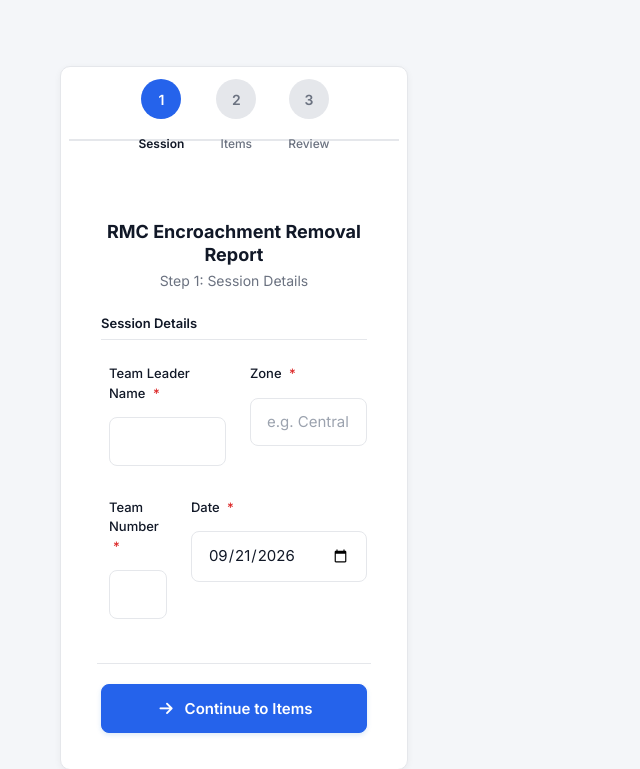
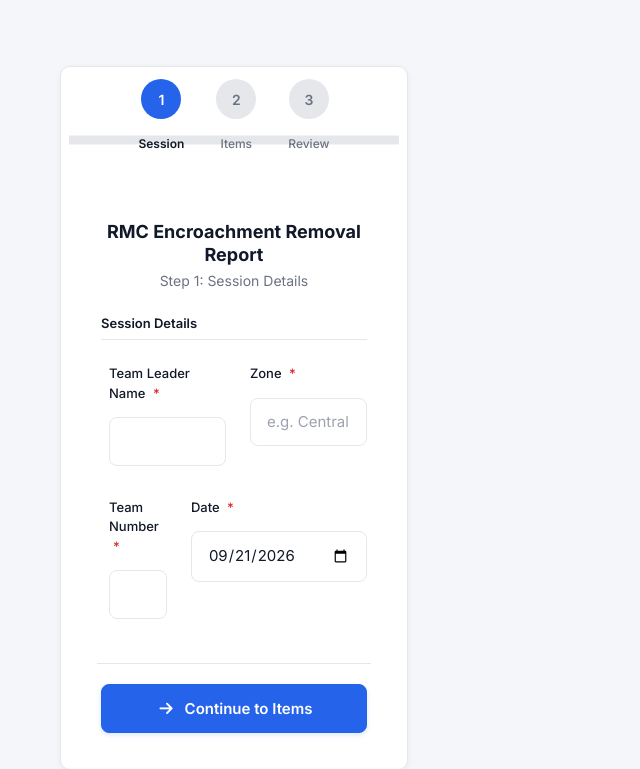
Before and after one commit to SahdevParmar/DigiShulk, a PHP site: page /includes/seizure_form.php in a window 1280 px wide. Shown: the top 769 px of the page, without its empty margins (0-640 px from the left). Run offline with PHP 8.4, Linux system fonts and the light colour scheme; a stand-in replaces the project's code that opens the database connection; some libraries are stand-ins or nearby versions.

Commit message:
Update seizure_form.php

```diff
--- a/includes/seizure_form.php
+++ b/includes/seizure_form.php
@@ -62,7 +62,7 @@ if ($_SERVER["REQUEST_METHOD"] == "POST" && isset($_POST['log_seizure'])) {
 
         <!-- Step Indicator -->
         <nav aria-label="Seizure report steps" style="display: flex; justify-content: center; margin-bottom: var(--space-8); position: relative;">
-            <div style="position: absolute; top: calc(50% + 20px); left: 0; right: 0; height: 2px; background: var(--color-border); transform: translateY(-50%); z-index: 1;" aria-hidden="true"></div>
+            <div style="position: absolute; top: calc(50% + 20px); left: 0; right: 0; height: 9px; background: var(--color-border); transform: translateY(-50%); z-index: 1;" aria-hidden="true"></div>
             <ol style="display: flex; gap: var(--space-4); z-index: 2; list-style: none; padding: 0; margin: 0;">
                 <li class="step-indicator active" data-step="1" style="display: flex; flex-direction: column; align-items: center; gap: var(--space-2);" aria-current="step">
                     <div class="step-circle" style="width: 40px; height: 40px; border-radius: 50%; background: var(--color-primary); color: white; display: flex; align-items: center; justify-content: center; font-weight: 600;" aria-label="Step 1">1</div>
```
